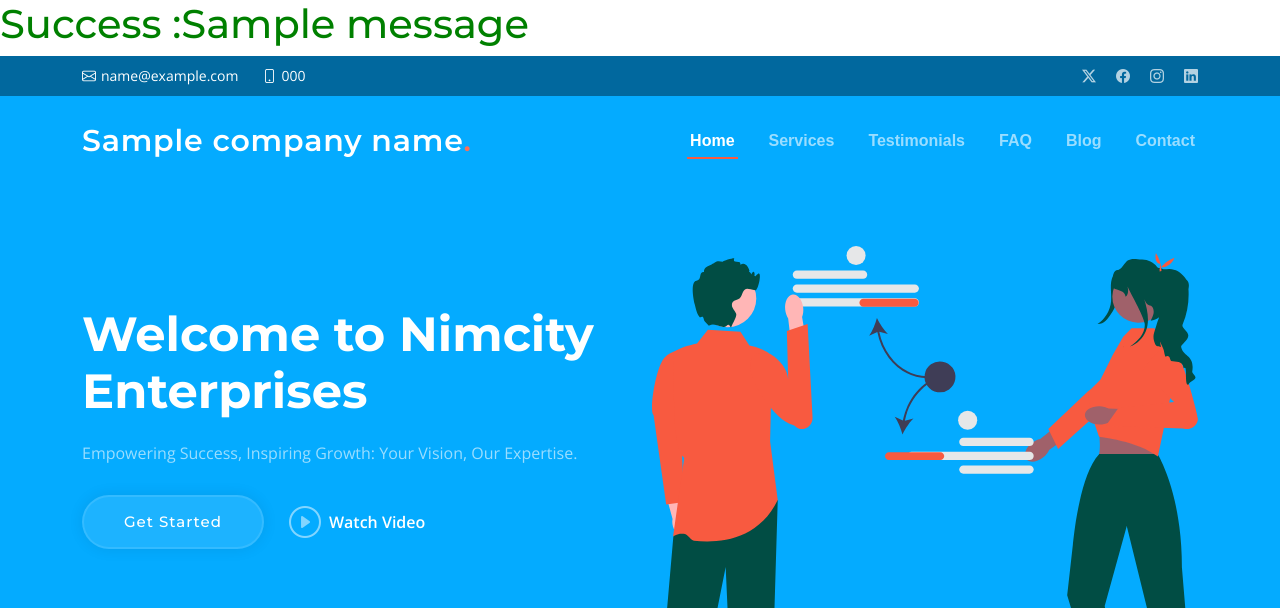
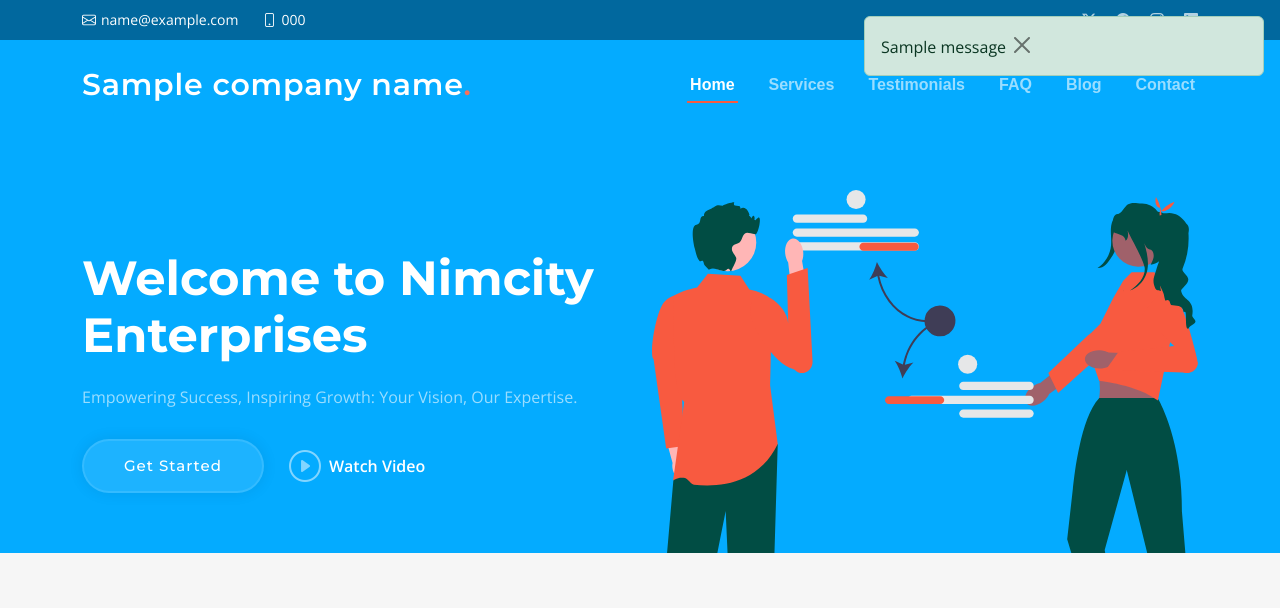
Before and after one commit to NMMalika/companywebapage, a Django app: template templates/index.html in a window 1280 px wide. Shown: the top 608 px of the page. Run offline with Django 3.2, Linux system fonts and the light colour scheme; the template is opened without the code that fills it: most values are stand-ins (such as "Sample title", 1, 10 or a date in 2020); grey boxes marked "Sample" are stand-in pictures; one stand-in notice (Sample message) is shown; some libraries are stand-ins or nearby versions.

Commit message:
using bootstraps alerts with django message

```diff
--- a/templates/assets/main.html
+++ b/templates/assets/main.html
@@ -28,6 +28,17 @@
 
   <!-- Template Main CSS File -->
   <link href="{% static 'assets/css/main.css' %}" rel="stylesheet">
+  <style>
+    .sticky-alert {
+      position: fixed;
+      top: 0;
+      right: 0;
+      z-index: 9999;
+      width: 100%;
+      max-width: 400px;
+      margin: 1rem;
+    }
+  </style>
 
   <!-- =======================================================
   * Template Name: Impact
@@ -40,12 +51,23 @@
 
 <body>
   {% for message in messages %}
-    {% if message.tags == "error"%}
-       <h1 style="color:red"> Error :{{message}}</h1>
-    {% else %}
-        <h1 style="color:green"> Success :{{message}}</h1>
-      {% endif %}
-  {% endfor %}
+
+     {% if message.tags == "error" %}
+
+        <div div class="alert alert-danger  sticky-alert" role="alert">
+
+     {% else %}
+
+        <div div class="alert alert-success  sticky-alert" role="alert">
+
+     {% endif %}
+
+     {{ message }}
+         <button type="button" class="btn-close" data-bs-dismiss="alert" aria-label="Close"></button>
+
+      </div>
+
+ {% endfor %}
 {% include 'assets/header.html' %}
   <!-- ======= Hero Section ======= -->
   <section id="hero" class="hero">
```
